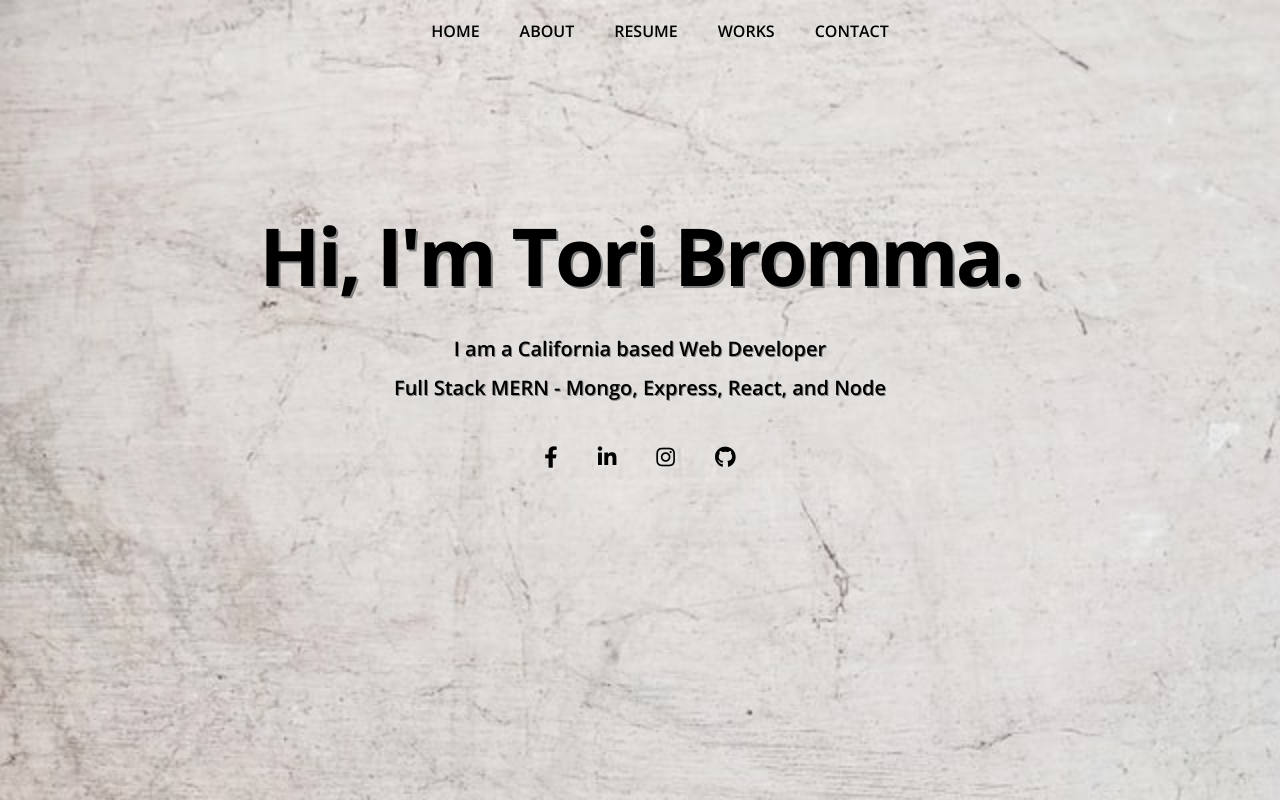
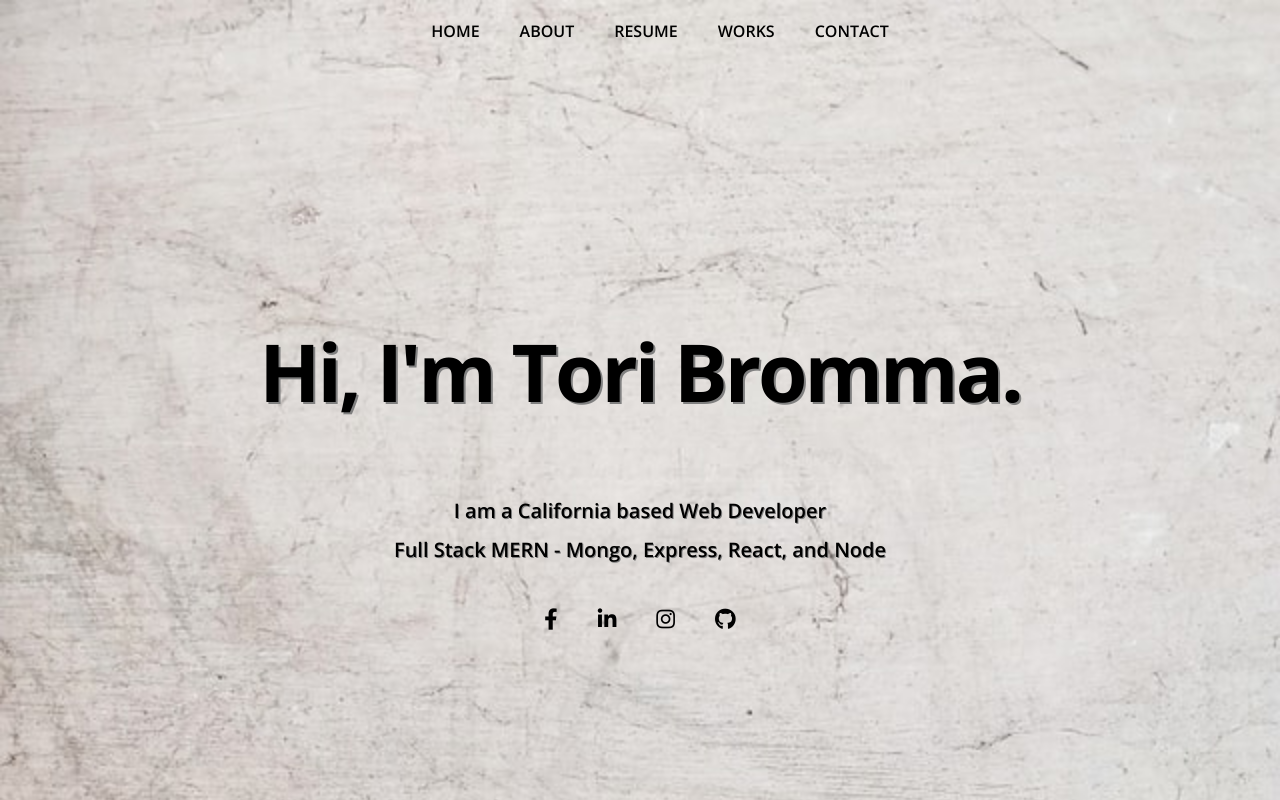
Before and after one commit to toribromma/toriPortfolio, a React (Create React App) app: page / in a window 1280 px wide. Shown: the top 800 px of the page. Built offline with nearby package versions, Linux system fonts and the light colour scheme.

Commit message:
centered header

```diff
--- a/src/components/About/About.js
+++ b/src/components/About/About.js
@@ -5,7 +5,7 @@ export const About = () => {
         <section style={{
             display: "flex",
             alignItems:"center",
-            // alignContent: "center",
+            alignContent: "center",
             textAlign:"center",
             flexFlow:"column wrap",
             justifyContent: "center"}}>
@@ -42,20 +42,20 @@ export const About = () => {
                 <li>Newport Beach, CA 92660</li>
                 <li>1 (714) 702-0401</li>
                 <li>toribromma@gmail.com</li>
-
             </ul>
-        </div>
             <button
             style={{
                 backgroundColor: "gray",
                 fontFamily: "Open Sans",
                 padding: "8px 20px",
-                marginBottom: 5
+                marginBottom: 5,
             }}
             ><i
             style={{padding: 5}}
              class="fas fa-download"></i>
             Download Resume</button>
+        </div>
+
 
 
         </section>
--- a/src/components/Header/style.css
+++ b/src/components/Header/style.css
@@ -1,24 +1,26 @@
 .background {
+    display: flex;
     background-image: url("../../images/2.jpg");
-    /* background-color: teal; */
     margin: auto;
     background-size: cover;
     text-align: center;
+    justify-content: center;
 }
 
 h1 {
-    margin-top: 200px;
-    margin-bottom: 20px;
     font-weight: 700;
     font-size: 80px;
     text-shadow: 2px 2px gray;
     letter-spacing: -3px;
+
 }
 
 .me {
     display: flex;
     flex-direction: column;
     align-items: center;
+    justify-content: center;
+
 }
 
 p {
```
